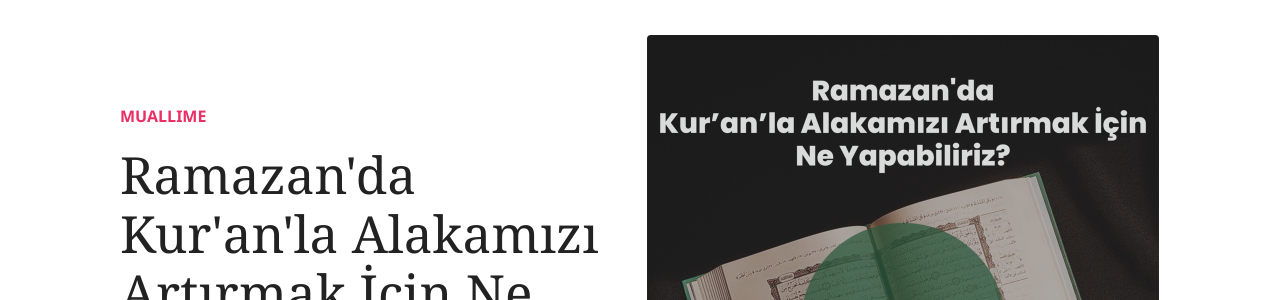
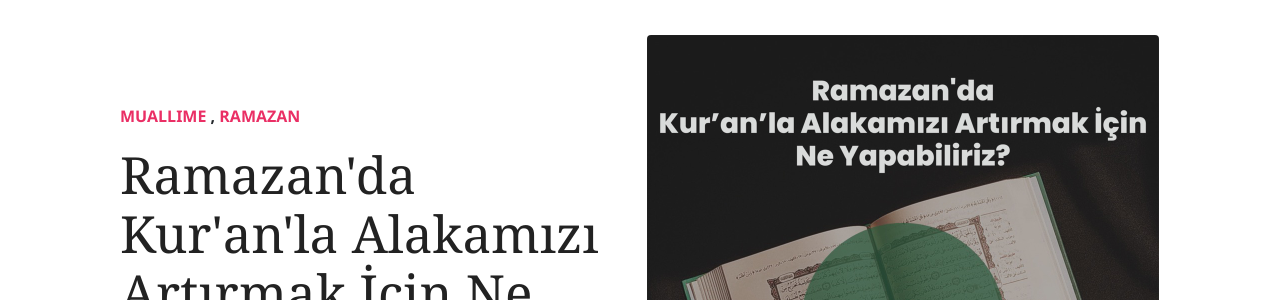
Before and after one commit to kulliyetuneva/website, a Jekyll site: the page built from _posts/2022-03-09-ramazanda-kuranla-alakamizi-artirmak-icin-ne-yapabiliriz-5.md, in a window 1280 px wide and 900 px high. Shown: the part 178-478 px from the top of the window. Built offline with Jekyll 4.4.1, drawn with Linux system fonts in a browser that asks for light colours; nearby versions of some CDN libraries; comment, search, counter and statistics services are not loaded.

Commit message:
Update Yazı “2022-03-09-ramazanda-kuranla-alakamizi-artirmak-icin-ne-yapabiliriz-5”

```diff
--- a/_posts/2022-03-09-ramazanda-kuranla-alakamizi-artirmak-icin-ne-yapabiliriz-5.md
+++ b/_posts/2022-03-09-ramazanda-kuranla-alakamizi-artirmak-icin-ne-yapabiliriz-5.md
@@ -5,6 +5,7 @@ date: 2022-03-22T13:21:28.362Z
 author: kulliyetuneva
 categories:
   - Muallime
+  - Ramazan
 featured: true
 sticky: false
 comments: true
```
